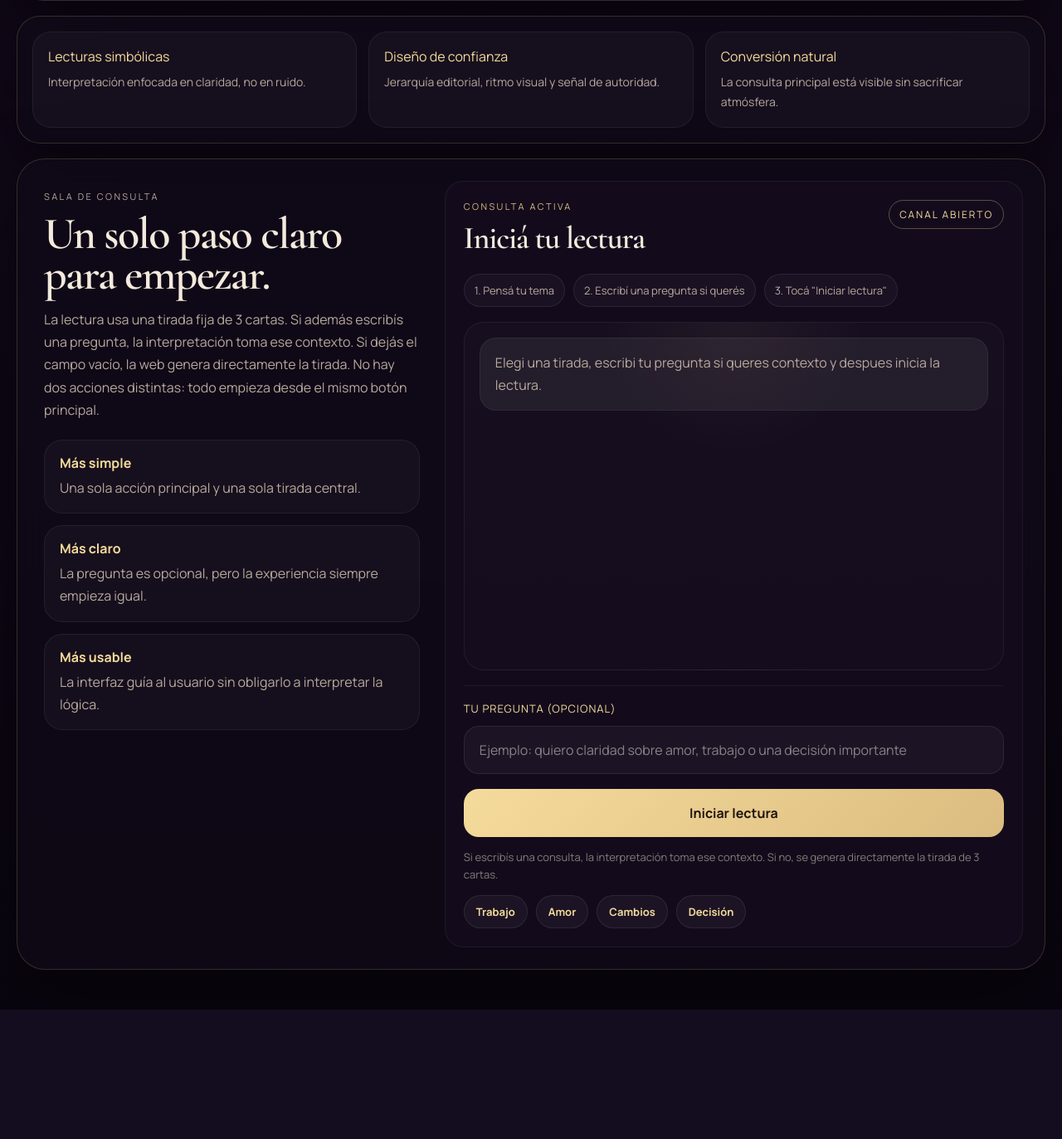
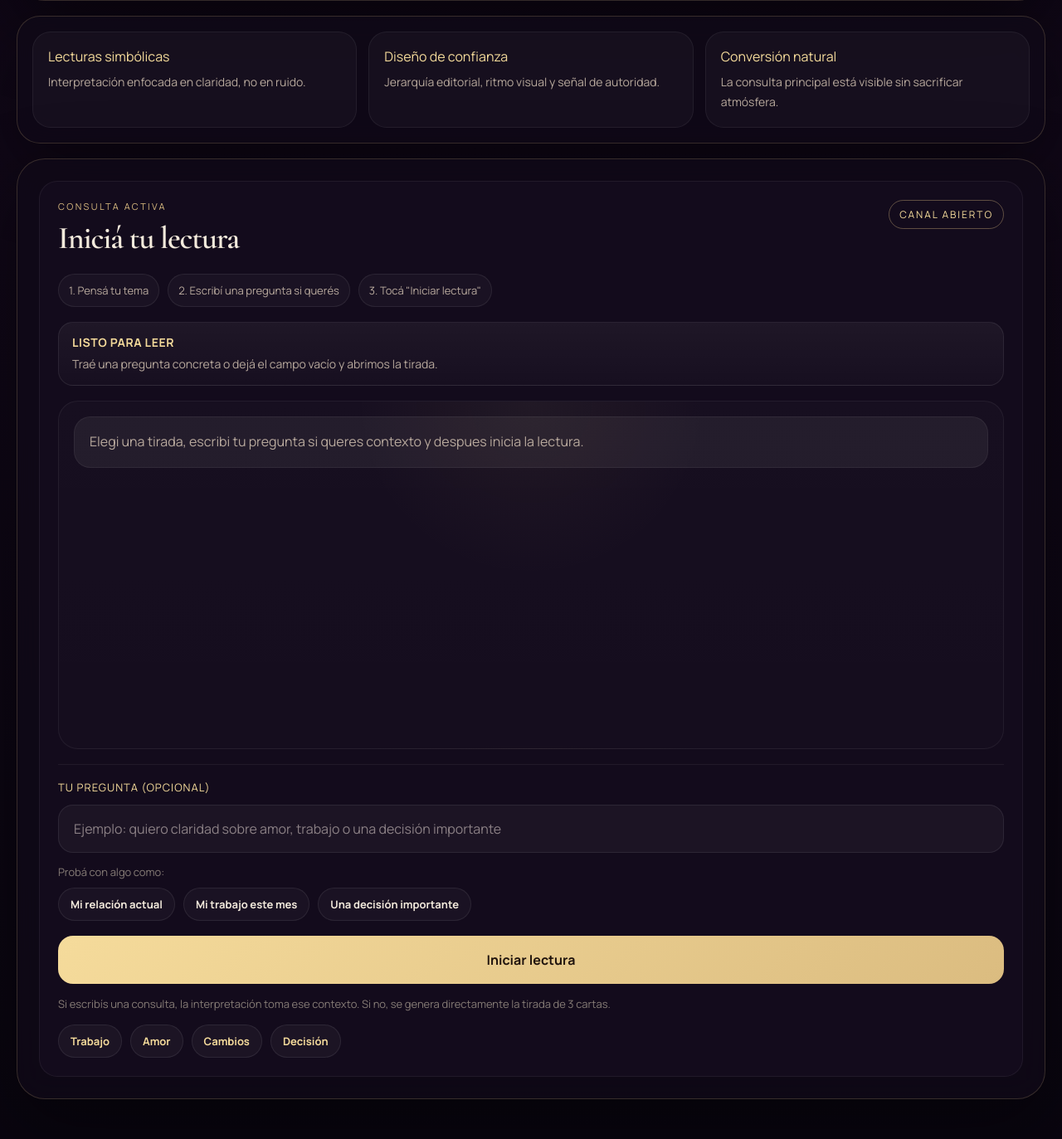
Before and after one commit to MatiasVilla91/Tarot, a Flask app: page / in a window 1280 px wide. Shown: the part 1124-2497 px from the top of the page at 83% size. Before the commit the page ends 2341 px from the top, so only its background shows below. Run offline with Flask 3, Linux system fonts and the light colour scheme.

Commit message:
feat: simplify consultation layout and improve chat guidance

```diff
--- a/static/style.css
+++ b/static/style.css
@@ -165,7 +165,6 @@ body {
 }
 
 .hero-copy h1,
-.consultation-copy h2,
 .ceremony-panel h2,
 .consultation-header h3 {
     margin: 0;
@@ -181,11 +180,9 @@ body {
 }
 
 .hero-text,
-.consultation-copy p,
 .ritual-list li,
 .testimonial-card p,
 .authority-strip p,
-.benefit-list span,
 .micro-proof,
 .message p,
 .spread-card p {
@@ -323,7 +320,6 @@ body {
 }
 
 .authority-strip span,
-.benefit-list strong,
 .status-pill {
     color: var(--gold-bright);
 }
@@ -334,37 +330,9 @@ body {
 }
 
 .consultation-grid {
-    display: grid;
-    grid-template-columns: minmax(280px, 0.9fr) minmax(0, 1.35fr);
-    gap: 24px;
     margin-top: 18px;
     padding: 26px;
     border-radius: 34px;
-}
-
-.consultation-copy {
-    padding: 10px 6px;
-}
-
-.consultation-copy h2 {
-    margin-top: 10px;
-    font-size: 54px;
-    line-height: 0.92;
-}
-
-.benefit-list {
-    display: grid;
-    gap: 14px;
-    margin-top: 22px;
-}
-
-.benefit-list div {
-    padding: 16px 18px;
-}
-
-.benefit-list strong {
-    display: block;
-    margin-bottom: 6px;
 }
 
 .consultation-panel {
@@ -441,6 +409,48 @@ body {
     font-size: 13px;
 }
 
+.session-banner {
+    display: grid;
+    gap: 6px;
+    margin-top: 18px;
+    padding: 14px 16px;
+    border-radius: 18px;
+    border: 1px solid rgba(255, 255, 255, 0.08);
+    background: linear-gradient(180deg, rgba(255, 255, 255, 0.05), rgba(255, 255, 255, 0.02));
+}
+
+.session-banner strong {
+    color: var(--gold-bright);
+    font-size: 14px;
+    letter-spacing: 0.04em;
+    text-transform: uppercase;
+}
+
+.session-banner span {
+    color: var(--ink-soft);
+    font-size: 14px;
+    line-height: 1.6;
+}
+
+.session-banner[data-tone="thinking"] {
+    border-color: rgba(121, 80, 179, 0.34);
+    background: linear-gradient(180deg, rgba(121, 80, 179, 0.16), rgba(255, 255, 255, 0.02));
+}
+
+.session-banner[data-tone="active"] {
+    border-color: rgba(219, 188, 128, 0.34);
+    background: linear-gradient(180deg, rgba(219, 188, 128, 0.12), rgba(255, 255, 255, 0.02));
+}
+
+.session-banner[data-tone="warning"] {
+    border-color: rgba(186, 113, 59, 0.34);
+    background: linear-gradient(180deg, rgba(186, 113, 59, 0.16), rgba(255, 255, 255, 0.02));
+}
+
+.session-banner[data-tone="draft"] {
+    border-color: rgba(255, 255, 255, 0.12);
+}
+
 input,
 select,
 button {
@@ -463,6 +473,17 @@ input::placeholder {
     color: #8b8085;
 }
 
+input:disabled,
+button:disabled {
+    cursor: not-allowed;
+    opacity: 0.72;
+}
+
+input:focus {
+    border-color: rgba(219, 188, 128, 0.38);
+    box-shadow: 0 0 0 4px rgba(219, 188, 128, 0.08);
+}
+
 button {
     min-height: 58px;
     padding: 0 22px;
@@ -477,6 +498,7 @@ button {
 
 button:hover,
 .chip:hover,
+.assist-chip:hover,
 .primary-link:hover {
     transform: translateY(-1px);
     box-shadow: 0 16px 32px rgba(0, 0, 0, 0.22);
@@ -500,6 +522,23 @@ button.secondary {
     margin-top: 14px;
 }
 
+.input-assist {
+    display: grid;
+    gap: 10px;
+}
+
+.assist-title {
+    color: var(--ink-faint);
+    font-size: 13px;
+}
+
+.assist-examples {
+    display: flex;
+    flex-wrap: wrap;
+    gap: 10px;
+}
+
+.assist-chip,
 .chip {
     min-height: auto;
     padding: 10px 14px;
@@ -508,6 +547,11 @@ button.secondary {
     background: rgba(255, 255, 255, 0.04);
     border: 1px solid rgba(255, 255, 255, 0.08);
     font-size: 13px;
+}
+
+.assist-chip {
+    color: var(--ivory);
+    background: rgba(255, 255, 255, 0.03);
 }
 
 .chat-box {
@@ -538,6 +582,7 @@ button.secondary {
 .message.user {
     align-self: flex-end;
     background: var(--user);
+    border-color: rgba(219, 188, 128, 0.18);
 }
 
 .message.bot {
@@ -756,17 +801,12 @@ button.secondary {
 }
 
 @media (max-width: 1080px) {
-    .hero-grid,
-    .consultation-grid {
+    .hero-grid {
         grid-template-columns: 1fr;
     }
 
     .hero-copy h1 {
         max-width: none;
-    }
-
-    .consultation-copy h2 {
-        font-size: 46px;
     }
 }
 
@@ -796,6 +836,7 @@ button.secondary {
     .authority-strip,
     .stats-row,
     .chat-input-row,
+    .assist-examples,
     .spread-row {
         grid-template-columns: 1fr;
     }
@@ -804,7 +845,6 @@ button.secondary {
         font-size: 56px;
     }
 
-    .consultation-copy h2,
     .ceremony-panel h2 {
         font-size: 36px;
     }
--- a/templates/index.html
+++ b/templates/index.html
@@ -94,31 +94,6 @@
         </section>
 
         <section class="consultation-grid" id="consulta">
-            <div class="consultation-copy">
-                <p class="section-label">Sala de consulta</p>
-                <h2>Un solo paso claro para empezar.</h2>
-                <p>
-                    La lectura usa una tirada fija de 3 cartas. Si adem&aacute;s escrib&iacute;s una pregunta, la interpretaci&oacute;n toma ese contexto.
-                    Si dej&aacute;s el campo vac&iacute;o, la web genera directamente la tirada. No hay dos acciones distintas:
-                    todo empieza desde el mismo bot&oacute;n principal.
-                </p>
-
-                <div class="benefit-list">
-                    <div>
-                        <strong>M&aacute;s simple</strong>
-                        <span>Una sola acci&oacute;n principal y una sola tirada central.</span>
-                    </div>
-                    <div>
-                        <strong>M&aacute;s claro</strong>
-                        <span>La pregunta es opcional, pero la experiencia siempre empieza igual.</span>
-                    </div>
-                    <div>
-                        <strong>M&aacute;s usable</strong>
-                        <span>La interfaz gu&iacute;a al usuario sin obligarlo a interpretar la l&oacute;gica.</span>
-                    </div>
-                </div>
-            </div>
-
             <section class="consultation-panel">
                 <div class="consultation-header">
                     <div>
@@ -134,6 +109,11 @@
                     <span>3. Toc&aacute; "Iniciar lectura"</span>
                 </div>
 
+                <div class="session-banner" id="sessionBanner">
+                    <strong>Listo para leer</strong>
+                    <span>Tra&eacute; una pregunta concreta o dej&aacute; el campo vac&iacute;o y abrimos la tirada.</span>
+                </div>
+
                 <div id="chatBox" class="chat-box"></div>
 
                 <div class="controls">
@@ -142,8 +122,17 @@
                         <input type="text" id="userMessage" placeholder="Ejemplo: quiero claridad sobre amor, trabajo o una decisi&oacute;n importante">
                     </div>
 
+                    <div class="input-assist">
+                        <span class="assist-title">Prob&aacute; con algo como:</span>
+                        <div class="assist-examples">
+                            <button type="button" class="assist-chip" data-message="Quiero claridad sobre mi relacion actual">Mi relaci&oacute;n actual</button>
+                            <button type="button" class="assist-chip" data-message="Necesito ver qu&eacute; pasa con mi trabajo este mes">Mi trabajo este mes</button>
+                            <button type="button" class="assist-chip" data-message="Hay algo que no estoy viendo en esta decision importante">Una decisi&oacute;n importante</button>
+                        </div>
+                    </div>
+
                     <button id="primaryActionButton" type="button" class="primary-action">Iniciar lectura</button>
-                    <p class="field-hint">Si escrib&iacute;s una consulta, la interpretaci&oacute;n toma ese contexto. Si no, se genera directamente la tirada de 3 cartas.</p>
+                    <p class="field-hint" id="fieldHint">Si escrib&iacute;s una consulta, la interpretaci&oacute;n toma ese contexto. Si no, se genera directamente la tirada de 3 cartas.</p>
                 </div>
 
                 <div class="prompt-chips">
@@ -159,9 +148,32 @@
     <script>
         const chatBox = document.getElementById('chatBox');
         const inputField = document.getElementById('userMessage');
+        const primaryActionButton = document.getElementById('primaryActionButton');
+        const sessionBanner = document.getElementById('sessionBanner');
+        const fieldHint = document.getElementById('fieldHint');
         let typingIndicator = null;
         let shuffleIndicator = null;
         let shuffleStartedAt = 0;
+        let isBusy = false;
+
+        function updateSessionBanner(title, description, tone = 'ready') {
+            sessionBanner.dataset.tone = tone;
+            sessionBanner.innerHTML = `
+                <strong>${title}</strong>
+                <span>${description}</span>
+            `;
+        }
+
+        function updateFieldHint(message) {
+            fieldHint.textContent = message;
+        }
+
+        function setBusyState(nextBusy) {
+            isBusy = nextBusy;
+            primaryActionButton.disabled = nextBusy;
+            inputField.disabled = nextBusy;
+            primaryActionButton.textContent = nextBusy ? 'Leyendo...' : 'Iniciar lectura';
+        }
 
         function addMessage(message, sender, imageUrl = null, isInverted = false, cards = []) {
             const article = document.createElement('article');
@@ -285,8 +297,15 @@
         }
 
         async function sendMessage(userMessage) {
+            if (isBusy) {
+                return;
+            }
+
+            setBusyState(true);
             addMessage(userMessage, 'user');
             inputField.value = '';
+            updateSessionBanner('Escuchando tu consulta', 'Estoy leyendo tu mensaje para ver si ya hay suficiente contexto.', 'thinking');
+            updateFieldHint('Cuanto mas concreta sea tu pregunta, mas afinada va a salir la lectura.');
             showTypingIndicator();
 
             try {
@@ -299,25 +318,45 @@
                 const data = await response.json();
                 hideTypingIndicator();
                 if (!response.ok) {
+                    updateSessionBanner('Se interrumpio la lectura', 'No pude procesar el mensaje. Prob&aacute; de nuevo en unos segundos.', 'warning');
+                    updateFieldHint('Si el problema sigue, prob&aacute; reformular la consulta.');
                     addMessage(data.respuesta || 'No se pudo procesar el mensaje.', 'bot');
                     return;
                 }
 
                 if (data.accion === 'tirada') {
+                    updateSessionBanner('Abriendo la tirada', 'Ya tengo contexto suficiente. Estoy mezclando las cartas.', 'active');
                     showShuffleIndicator();
                     await hideShuffleIndicator();
+                    updateSessionBanner('Lectura entregada', 'Pod&eacute;s profundizar con otra pregunta sobre la misma situacion.', 'ready');
+                    updateFieldHint('Pod&eacute;s escribir una nueva consulta o profundizar sobre la lectura anterior.');
+                } else {
+                    updateSessionBanner('Necesito un poco mas', 'Todavia no hay suficiente contexto para abrir una tirada con criterio.', 'warning');
+                    updateFieldHint('Prob&aacute; contar el tema, la persona o la decision que quer&eacute;s mirar.');
                 }
 
                 addMessage(data.respuesta, 'bot', data.imagen, data.invertida, data.cartas || []);
             } catch (error) {
                 hideTypingIndicator();
+                updateSessionBanner('Sin conexion', 'No pude comunicarme con el servidor en este intento.', 'warning');
+                updateFieldHint('Revis&aacute; la conexion y volve a intentar.');
                 addMessage('Error al conectar con el servidor.', 'bot');
+            } finally {
+                setBusyState(false);
+                inputField.focus();
             }
         }
 
         async function realizarTirada() {
+            if (isBusy) {
+                return;
+            }
+
+            setBusyState(true);
             const tipoTirada = '3 cartas';
             addMessage(`Tirada solicitada: ${tipoTirada}`, 'user');
+            updateSessionBanner('Abriendo la tirada', 'Estoy mezclando las cartas para una lectura general.', 'active');
+            updateFieldHint('Si despues quer&eacute;s, pod&eacute;s escribir una pregunta para profundizar sobre esta lectura.');
             showShuffleIndicator();
 
             try {
@@ -331,15 +370,21 @@
                 await hideShuffleIndicator();
                 hideTypingIndicator();
                 if (!response.ok) {
+                    updateSessionBanner('Se interrumpio la lectura', 'No pude generar la tirada en este momento.', 'warning');
                     addMessage(data.error || 'No se pudo generar la tirada.', 'bot');
                     return;
                 }
 
+                updateSessionBanner('Lectura abierta', 'Ya ten&eacute;s las cartas sobre la mesa. Pod&eacute;s hacer una pregunta para profundizar.', 'ready');
                 addMessage(`Resultado de la tirada ${tipoTirada}.`, 'bot', null, false, data.tirada || []);
             } catch (error) {
                 await hideShuffleIndicator();
                 hideTypingIndicator();
+                updateSessionBanner('Sin conexion', 'No pude comunicarme con el servidor en este intento.', 'warning');
                 addMessage('Error al realizar la tirada.', 'bot');
+            } finally {
+                setBusyState(false);
+                inputField.focus();
             }
         }
 
@@ -353,11 +398,17 @@
             await realizarTirada();
         }
 
-        document.getElementById('primaryActionButton').addEventListener('click', handlePrimaryAction);
+        primaryActionButton.addEventListener('click', handlePrimaryAction);
         document.querySelectorAll('.chip').forEach((chip) => {
             chip.addEventListener('click', () => {
                 inputField.value = chip.dataset.message;
                 handlePrimaryAction();
+            });
+        });
+        document.querySelectorAll('.assist-chip').forEach((chip) => {
+            chip.addEventListener('click', () => {
+                inputField.value = chip.dataset.message;
+                inputField.focus();
             });
         });
         inputField.addEventListener('keydown', (event) => {
@@ -366,6 +417,13 @@
                 handlePrimaryAction();
             }
         });
+        inputField.addEventListener('input', () => {
+            if (!isBusy && inputField.value.trim()) {
+                updateSessionBanner('Consulta en preparacion', 'Cuando quieras, envi&aacute; la pregunta y veo si ya alcanza para abrir la tirada.', 'draft');
+            } else if (!isBusy) {
+                updateSessionBanner('Listo para leer', 'Tra&eacute; una pregunta concreta o dej&aacute; el campo vac&iacute;o y abrimos la tirada.', 'ready');
+            }
+        });
 
         addMessage('Elegi una tirada, escribi tu pregunta si queres contexto y despues inicia la lectura.', 'bot');
     </script>
```
